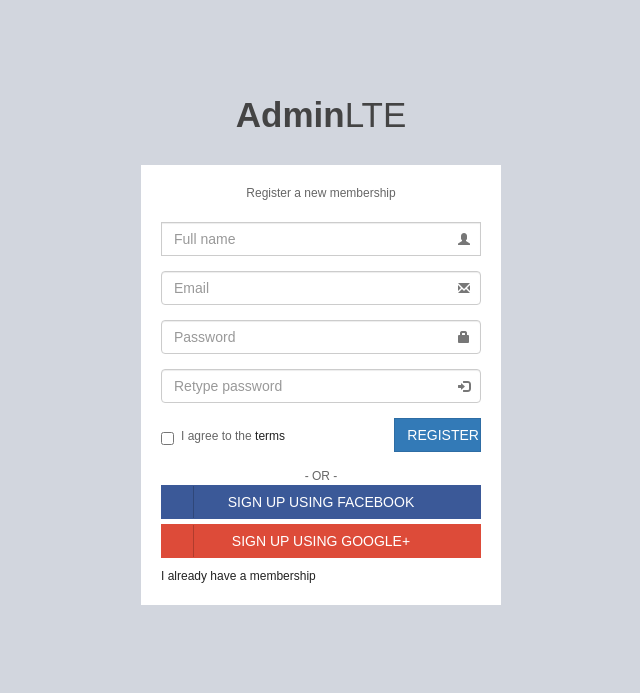
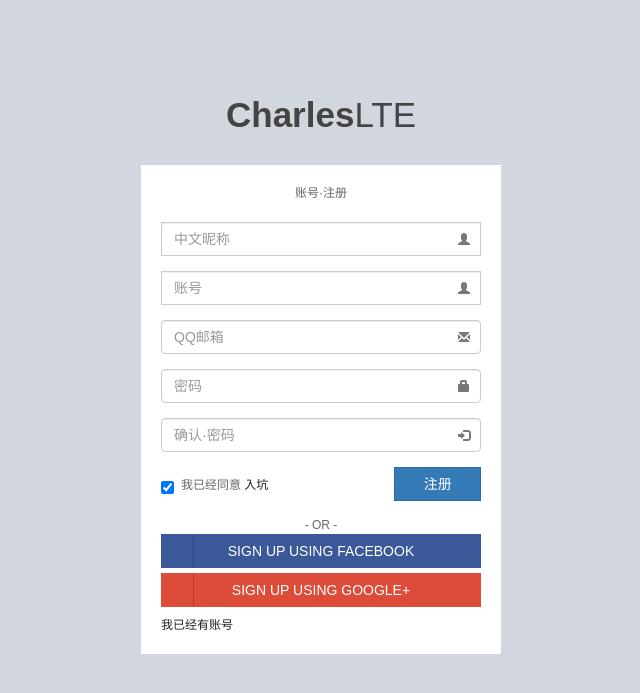
Before and after one commit to xhongc/dj-chat, a Django app: page /register/ in a window 1280 px wide. Shown: the top 693 px of the page, without its empty margins (319-959 px from the left). Run offline with Django 3.2, Linux system fonts and the light colour scheme; parts of the project's set-up code (start-up, migrations or seed data) failed here and were passed over; some libraries are stand-ins or nearby versions.

Commit message:
注册功能

```diff
--- a/dj_chat/urls.py
+++ b/dj_chat/urls.py
@@ -22,7 +22,8 @@
 from rest_framework.documentation import include_docs_urls
 from rest_framework.routers import DefaultRouter
 
-from chat.views import FriendsViewsets, ChatLogViewsets, ChatRoomViewsets, PersonalChatLogViewsets, UserProfileViewsets
+from chat.views import FriendsViewsets, ChatLogViewsets, ChatRoomViewsets, PersonalChatLogViewsets, UserProfileViewsets, \
+    RegisterViewsets
 from utils.channelsmiddleware import LoginObtainJSONWebToken
 
 router = DefaultRouter()
@@ -31,6 +32,7 @@
 router.register(r'personal_chat_log', viewset=PersonalChatLogViewsets, basename='personal_chat_log')
 router.register(r'chat_room', viewset=ChatRoomViewsets, basename='chat_room')
 router.register(r'user_profile', viewset=UserProfileViewsets, basename='user_profile')
+router.register(r'register', viewset=RegisterViewsets, basename='register')
 
 urlpatterns = [
     re_path(r'^admin/', admin.site.urls),
--- a/templates/base.html
+++ b/templates/base.html
@@ -47,6 +47,32 @@
 <script src="{% static 'js/re-websocket.min.js' %}"></script>
 
 <script>
+    // 防抖
+    function debouce(func, delay, immediate) {
+        var timer = null;
+        return function () {
+            var context = this;
+            var args = arguments;
+            if (timer) clearTimeout(timer);
+            if (immediate) {
+                //根据距离上次触发操作的时间是否到达delay来决定是否要现在执行函数
+                var doNow = !timer;
+                //每一次都重新设置timer，就是要保证每一次执行的至少delay秒后才可以执行
+                timer = setTimeout(function () {
+                    timer = null;
+                }, delay);
+                //立即执行
+                if (doNow) {
+                    func.apply(context, args);
+                }
+            } else {
+                timer = setTimeout(function () {
+                    func.apply(context, args);
+                }, delay);
+            }
+        }
+    }
+
     String.prototype.format = function () {
         //将arguments转化为数组（ES5中并非严格的数组）
         var args = Array.prototype.slice.call(arguments);
--- a/templates/register.html
+++ b/templates/register.html
@@ -1,41 +1,47 @@
 {% extends "base.html" %}
+{% load staticfiles %}
+
 {% block body %}
     <body class="hold-transition register-page">
     <div class="register-box">
         <div class="register-logo">
-    <a href="/"><b>Admin</b>LTE</a>
+            <a href="/"><b>Charles</b>LTE</a>
         </div>
         <div class="register-box-body">
-    <p class="login-box-msg">Register a new membership</p>
+            <p class="login-box-msg">账号·注册</p>
 
-    <form action="#" method="post">
+            <form method="post" id="register_form">
                 <div class="form-group has-feedback">
-        <input type="text" class="form-control" placeholder="Full name">
+                    <input type="text" class="form-control" placeholder="中文昵称" id="id_nick_name">
                     <span class="glyphicon glyphicon-user form-control-feedback"></span>
                 </div>
                 <div class="form-group has-feedback">
-        <input type="email" class="form-control" placeholder="Email">
+                    <input type="text" class="form-control" placeholder="账号" id="id_username">
+                    <span class="glyphicon glyphicon-user form-control-feedback"></span>
+                </div>
+                <div class="form-group has-feedback">
+                    <input type="email" class="form-control" placeholder="QQ邮箱" id="id_email">
                     <span class="glyphicon glyphicon-envelope form-control-feedback"></span>
                 </div>
                 <div class="form-group has-feedback">
-        <input type="password" class="form-control" placeholder="Password">
+                    <input type="password" class="form-control" placeholder="密码" id="id_password">
                     <span class="glyphicon glyphicon-lock form-control-feedback"></span>
                 </div>
                 <div class="form-group has-feedback">
-        <input type="password" class="form-control" placeholder="Retype password">
+                    <input type="password" class="form-control" placeholder="确认·密码" id="id_password2">
                     <span class="glyphicon glyphicon-log-in form-control-feedback"></span>
                 </div>
                 <div class="row">
                     <div class="col-xs-8">
                         <div class="checkbox icheck">
                             <label>
-              <input type="checkbox"> I agree to the <a href="#">terms</a>
+                                <input type="checkbox" checked> 我已经同意 <a href="#">入坑</a>
                             </label>
                         </div>
                     </div>
                     <!-- /.col -->
                     <div class="col-xs-4">
-          <button type="submit" class="btn btn-primary btn-block btn-flat">Register</button>
+                        <button type="button" class="btn btn-primary btn-block btn-flat" id="id_submit">注册</button>
                     </div>
                     <!-- /.col -->
                 </div>
@@ -43,26 +49,48 @@
 
             <div class="social-auth-links text-center">
                 <p>- OR -</p>
-      <a href="#" class="btn btn-block btn-social btn-facebook btn-flat"><i class="fa fa-facebook"></i> Sign up using
+                <a href="#" class="btn btn-block btn-social btn-facebook btn-flat"><i class="fa fa-facebook"></i> Sign
+                    up using
                     Facebook</a>
-      <a href="#" class="btn btn-block btn-social btn-google btn-flat"><i class="fa fa-google-plus"></i> Sign up using
+                <a href="#" class="btn btn-block btn-social btn-google btn-flat"><i class="fa fa-google-plus"></i> Sign
+                    up using
                     Google+</a>
             </div>
 
-    <a href="/login" class="text-center">I already have a membership</a>
+            <a href="/login" class="text-center">我已经有账号</a>
         </div>
         <!-- /.form-box -->
     </div>
     <!-- /.register-box -->
-
-<script>
-  $(function () {
-    $('input').iCheck({
-      checkboxClass: 'icheckbox_square-blue',
-      radioClass: 'iradio_square-blue',
-      increaseArea: '20%' /* optional */
-    });
-  });
-</script>
     </body>
 {% endblock %}
+{% block script %}
+    <script>
+        function register() {
+            $.ajax({
+                url: '/api/register/',
+                type: 'post',
+                headers: {
+                    "X-CSRFToken": "{{ csrf_token }}"
+                },
+                data: {
+                    'nick_name': $('#id_nick_name').val(),
+                    'username': $('#id_username').val(),
+                    'email': $('#id_email').val(),
+                    'password': $('#id_password').val(),
+                    'password2': $('#id_password2').val(),
+                },
+                success: function (data) {
+                    window.location.href = '/login'
+                    xtip.msg('注册成功')
+                },
+                error: function (data) {
+                    xtip.msg(data.responseText);
+                }
+
+            })
+        }
+        let elem = document.getElementById('id_submit');
+        elem.addEventListener('click', debouce(register, 1000, true));
+    </script>
+{% endblock %}
```
Also changed, not shown: chat/serializers.py (+29 -0 lines), chat/views.py (+6 -1 lines). Lines whose indentation alone changed are shown as unchanged.
